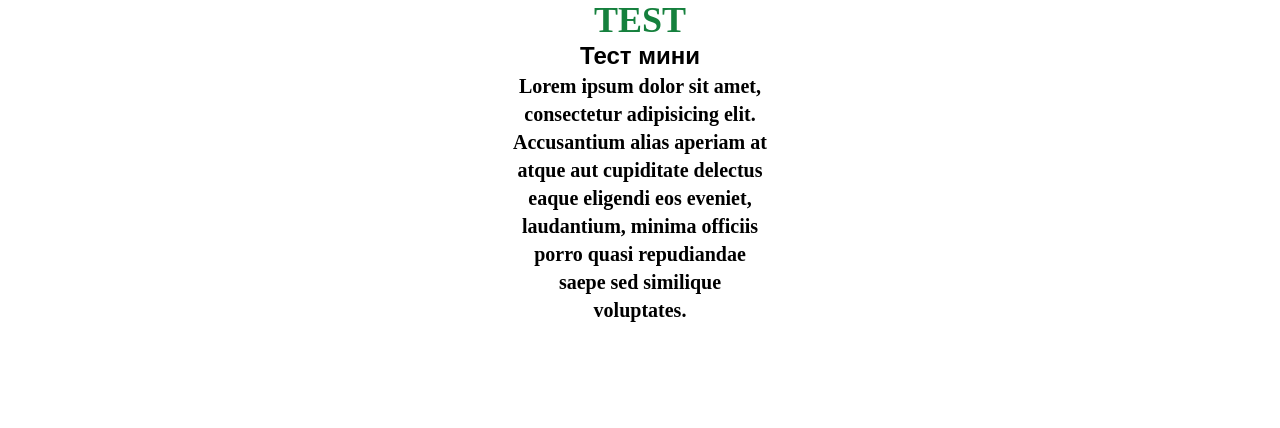
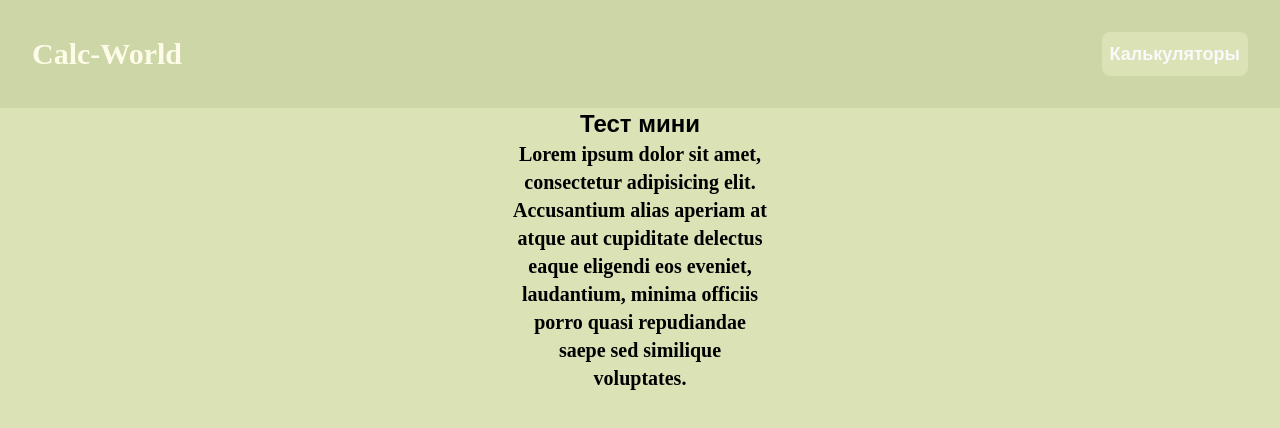
Before and after one commit to CkutlsGit/calcworld--nuxt, a Nuxt app: page / in a window 1280 px wide. Shown: the top 428 px of the page. Built offline with nearby package versions, Linux system fonts and the light colour scheme.

Commit message:
added header-component style

```diff
--- a/assets/css/tailwind.css
+++ b/assets/css/tailwind.css
@@ -3,18 +3,40 @@
 @tailwind utilities;
 
 @layer base {
-
+    body {
+        background: #DAE2B6;
+    }
 }
 
 @layer components {
-
+    .btn-header-menu {
+        @apply m-2 text-black hover:text-blue-200 ease-in duration-300
+    }
 }
 
 @layer utilities {
+    .bg-header {
+        background: #CCD6A6;
+    }
+    .bg-header-menu {
+        background: #F4EAD5;
+    }
+    .bg-btns {
+        background: #DAE2B6;
+    }
+    .bg-btns-hover {
+        background: #c1c7a2;
+    }
+    .color-text-custom {
+        color: #FFFBE9;
+    }
     .font-montserrat {
         font-family: "Montserrat", sans-serif;
     }
     .font-merriweather {
         font-family: "Merriweather", serif;
     }
+    .animation-default {
+        transition: ease-in .3s;
+    }
 }
--- /dev/null
+++ b/components/HeaderComponent.vue
@@ -0,0 +1,38 @@
+<template>
+  <header class="header bg-header">
+    <div class="header__content flex items-center justify-between p-4">
+      <div class="header__logo m-4">
+        <h1 class="text-3xl color-text-custom font-merriweather font-bold">Calc-World</h1>
+      </div>
+      <div class="header__nav m-4">
+        <div class="nav-menu relative inline-block">
+          <button class="text-lg font-montserrat font-semibold text-gray-50 bg-btns p-2 rounded-lg">Калькуляторы</button>
+          <div class="nav-menu__content flex flex-col text-center bg-header-menu rounded-lg w-36 max-h-64 overflow-y-auto absolute opacity-0">
+            <NuxtLink class="btn-header-menu">Обычный калькулятор</NuxtLink>
+            <NuxtLink class="btn-header-menu">Обычный калькулятор</NuxtLink>
+            <NuxtLink class="btn-header-menu">Обычный калькулятор</NuxtLink>
+            <NuxtLink class="btn-header-menu">Обычный калькулятор</NuxtLink>
+            <NuxtLink class="btn-header-menu">Обычный калькулятор</NuxtLink>
+            <NuxtLink class="btn-header-menu">Обычный калькулятор</NuxtLink>
+          </div>
+        </div>
+      </div>
+    </div>
+  </header>
+</template>
+
+<script setup>
+
+</script>
+
+<style scoped>
+.nav-menu:hover button {
+  background: #c1c7a2;
+}
+.nav-menu:hover .nav-menu__content {
+  opacity: 1;
+}
+.nav-menu__content {
+  transition: opacity .2s ease-in;
+}
+</style>
--- a/layouts/default.vue
+++ b/layouts/default.vue
@@ -1,12 +1,11 @@
 <template>
-  <h1 class="text-center font-merriweather uppercase text-4xl text-green-700 font-bold">test</h1>
+  <HeaderComponent/>
   <div>
     <slot/>
   </div>
 </template>
 
 <script setup>
-
 </script>
 
 <style scoped>
```
